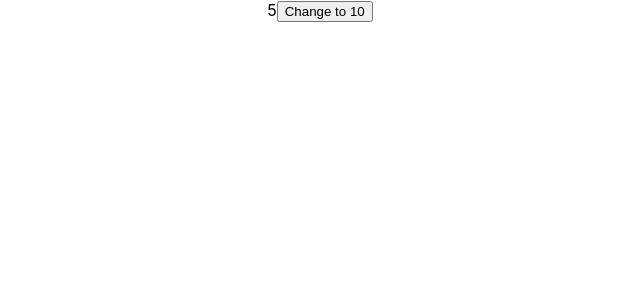
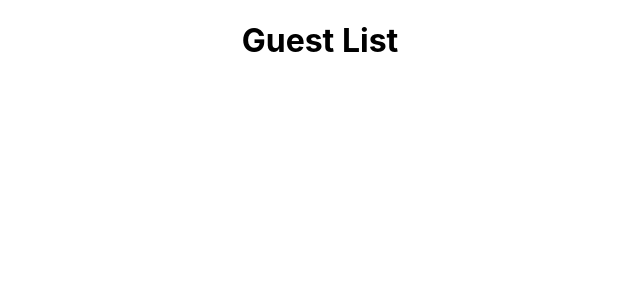
Before and after one commit to derrickmstrong/reacttypescript_guestlist, a React (Create React App) app: page / in a window 1280 px wide. Shown: the top 300 px of the page, without its empty margins (320-960 px from the left). Built offline with nearby package versions, Linux system fonts and the light colour scheme.

Commit message:
Create Interface - IState

```diff
--- a/src/App.tsx
+++ b/src/App.tsx
@@ -1,15 +1,22 @@
 import React, { useState } from 'react';
 import './App.css';
 
+interface IState {
+  people: {
+    name: string,
+    age: number,
+    url: string,
+    note?: string
+  }[]
+}
+
 function App() {
-  const [number, setNumber] = useState<number | string>(5)
-  const changeNumber = () => {
-    setNumber("10")
-  }
+
+  const [people, setPeople] = useState<IState["people"]>([])
+
   return (
     <div className="App">
-      {number}
-      <button onClick={changeNumber}>Change to 10</button>
+      <h1>Guest List</h1>
     </div>
   );
 }
```
